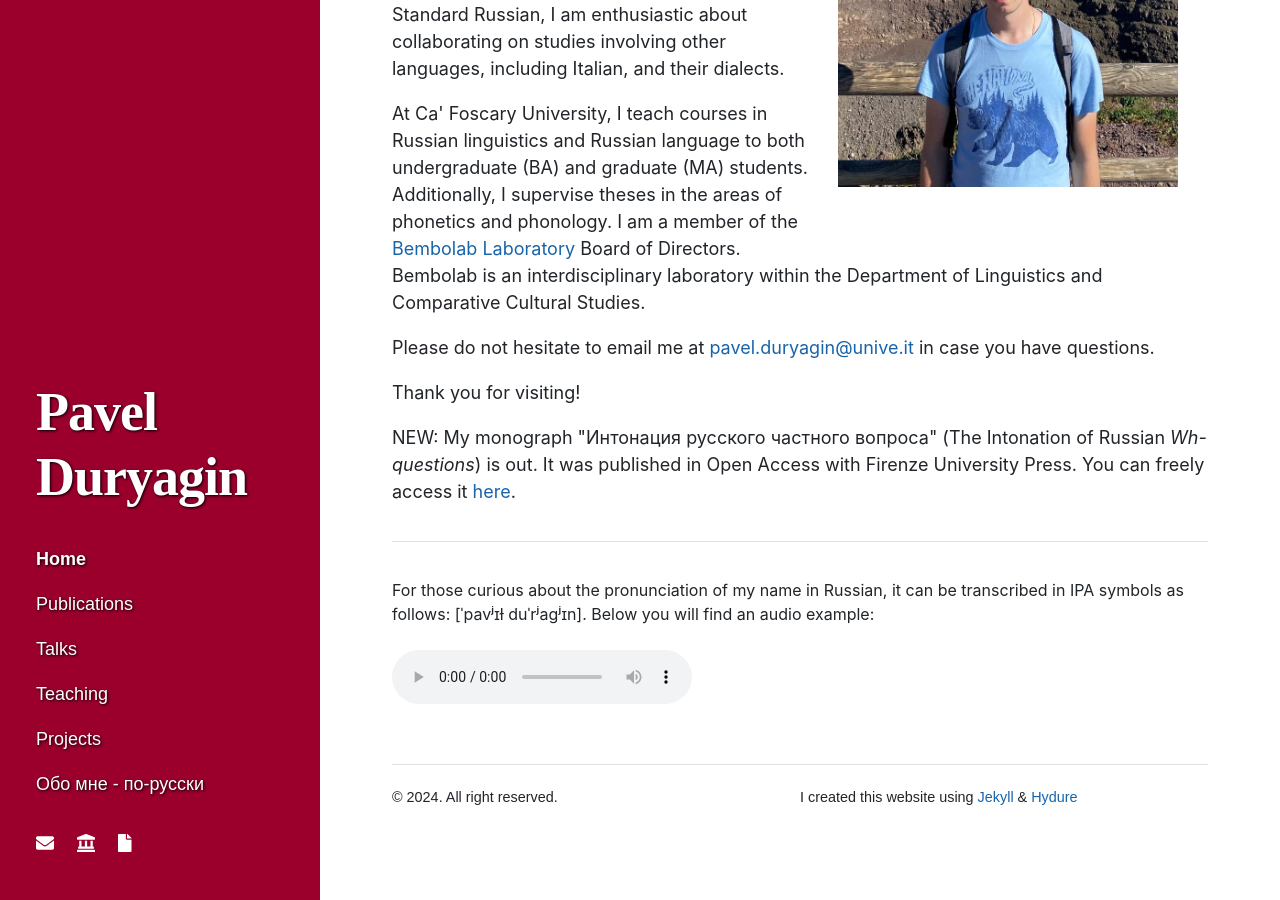
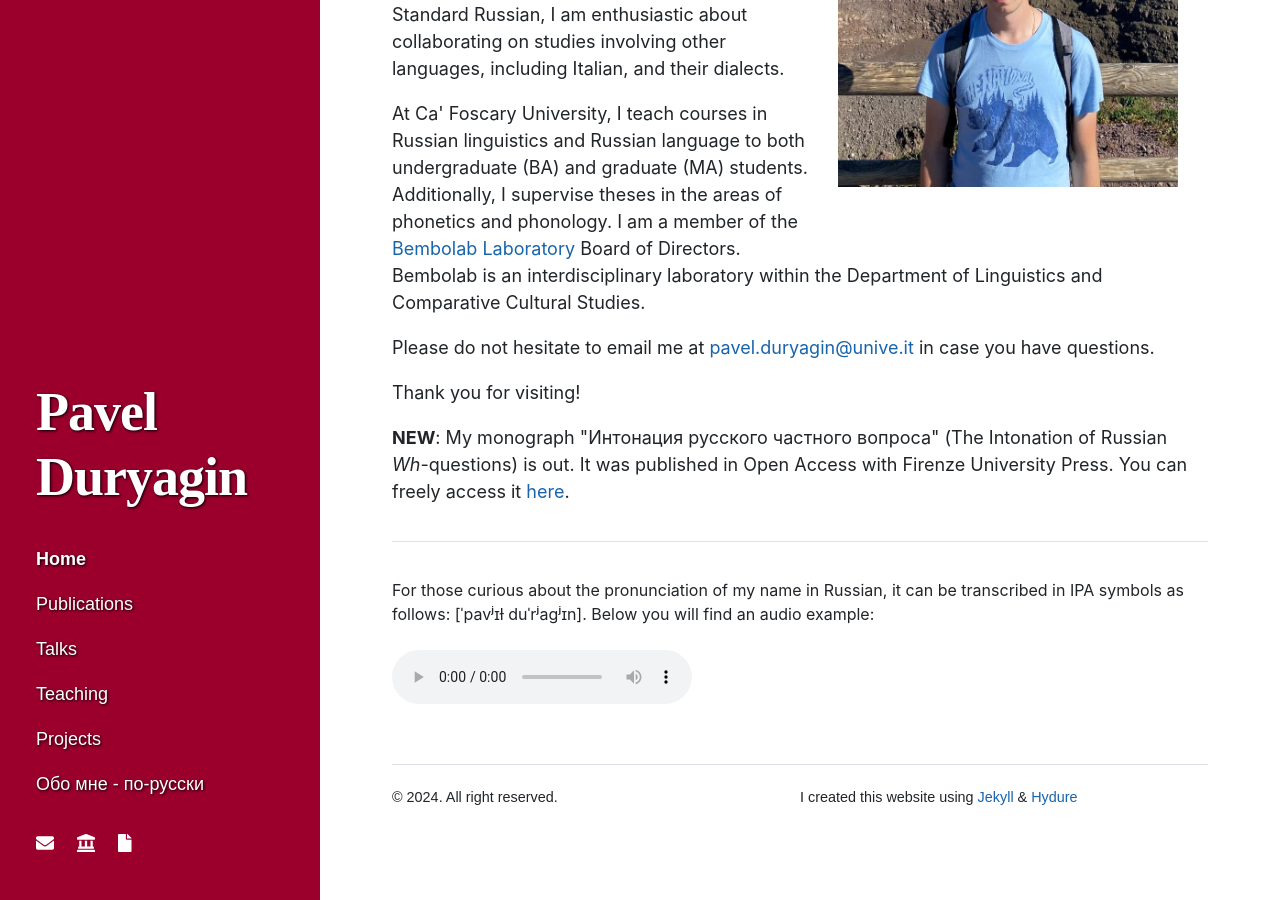
Before and after one commit to pavelduryagin/pavelduryagin.github.io, a Jekyll site: the page built from index.html, in a window 1280 px wide and 900 px high, scrolled down 529 px. Built offline with Jekyll 4.4.1, drawn with Linux system fonts in a browser that asks for light colours; nearby versions of some CDN libraries.

Commit message:
Update index.html

```diff
--- a/index.html
+++ b/index.html
@@ -27,7 +27,9 @@ title: Welcome!
 
 <p>Thank you for visiting!</p>
 
-<p>NEW: My monograph "Интонация русского частного вопроса" (The Intonation of Russian <i>Wh-questions</i>) is out. It was published in Open Access with Firenze University Press.
+<p></p>
+
+<p><b>NEW</b>: My monograph "Интонация русского частного вопроса" (The Intonation of Russian <i>Wh</i>-questions) is out. It was published in Open Access with Firenze University Press.
     You can freely access it <a href="https://books.fupress.com/catalogue/-----the-intonation-of-russian-iwhi-questions/15080" target=”_blank”>here</a>.</p>
 
 <hr>
```
